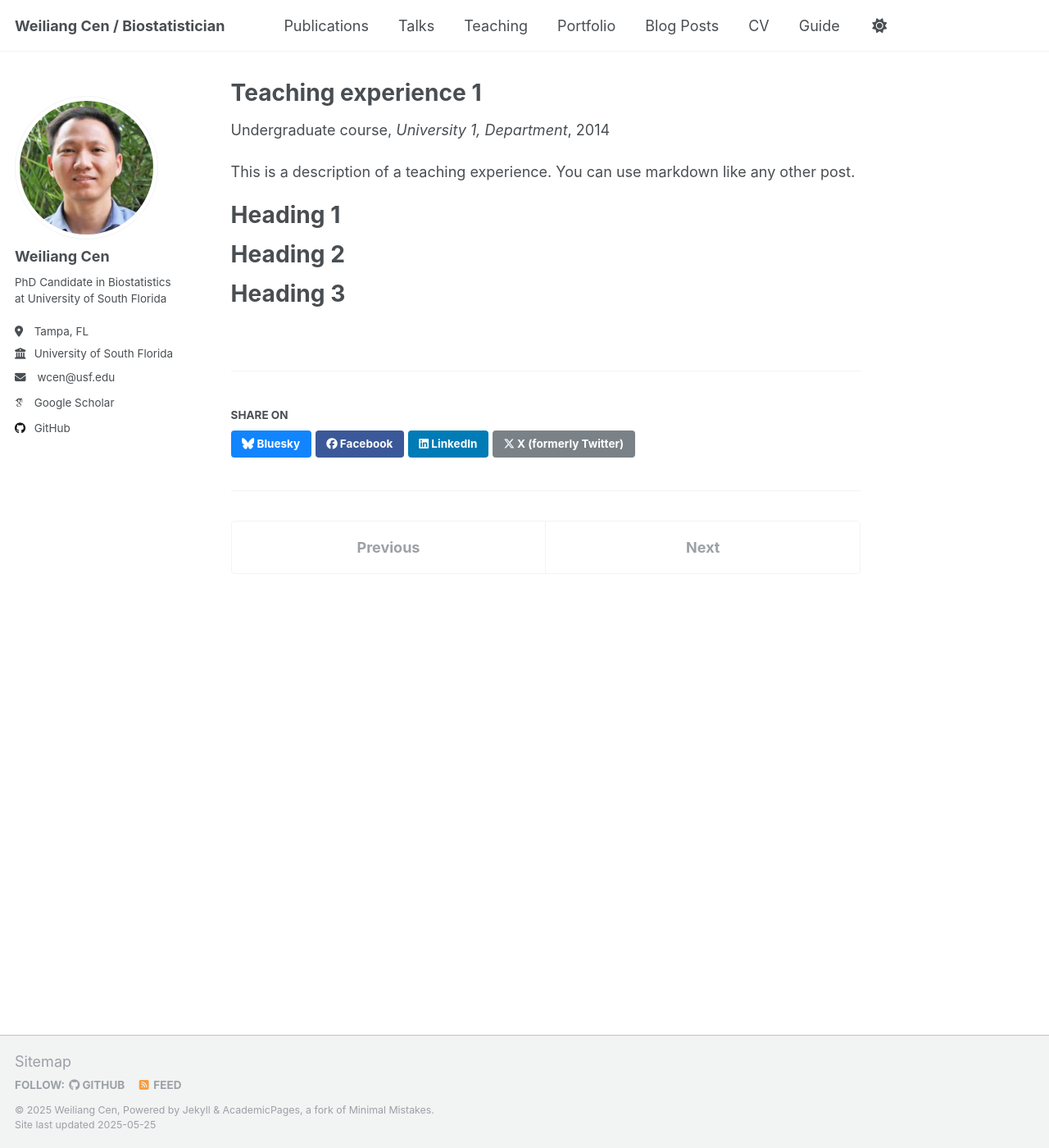
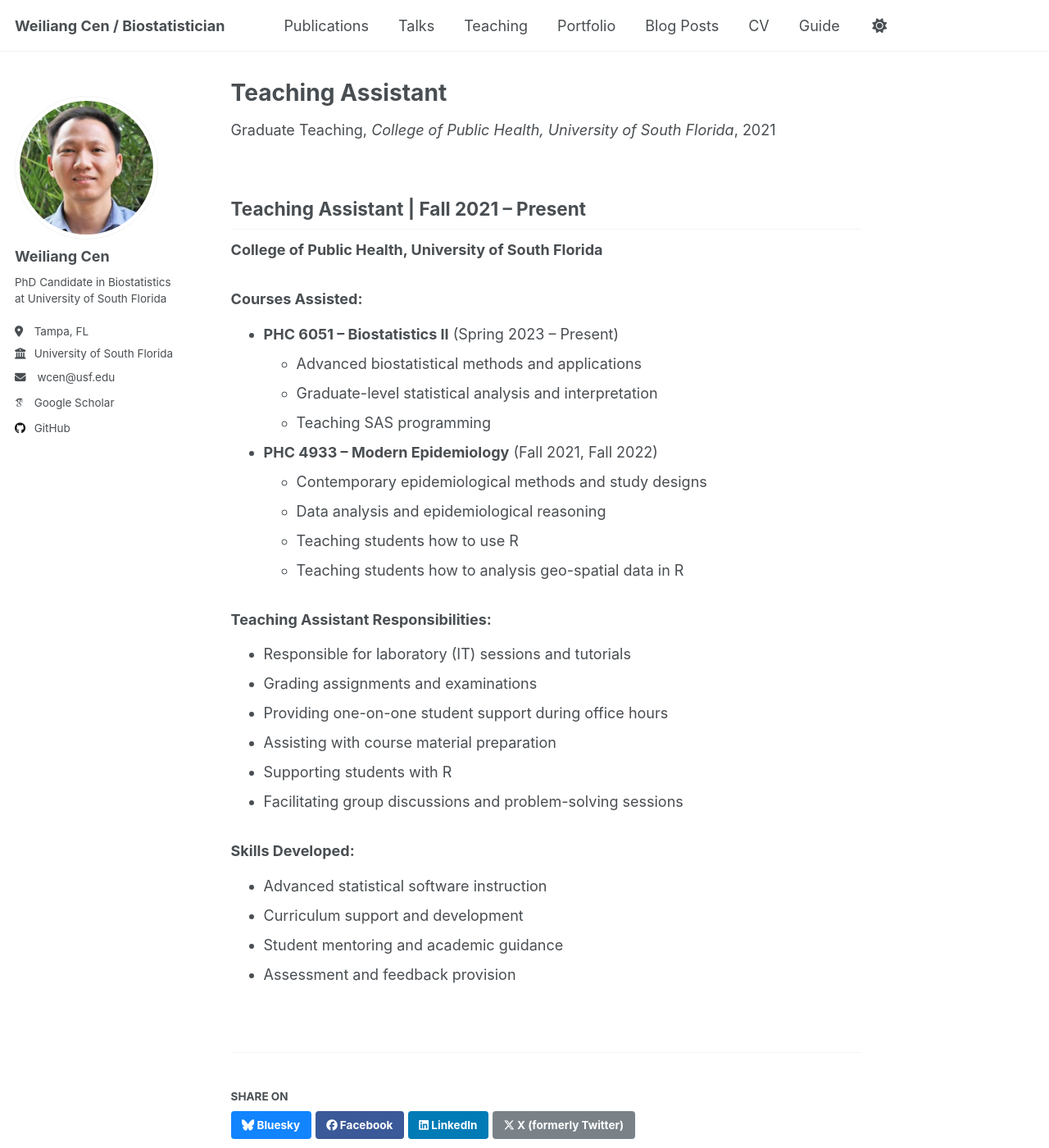
Before and after one commit to w-cen/w-cen.github.io, a Jekyll site: the page built from _teaching/2014-spring-teaching-1.md, in a window 1280 px wide and 1400 px high. Shown: the whole window at 82% size. Built offline with Jekyll 4.4.1, drawn with Linux system fonts in a browser that asks for light colours; some web fonts are replaced.

Commit message:
Update 2014-spring-teaching-1.md

```diff
--- a/_teaching/2014-spring-teaching-1.md
+++ b/_teaching/2014-spring-teaching-1.md
@@ -1,20 +1,42 @@
 ---
-title: "Teaching experience 1"
+title: "Teaching Assistant"
 collection: teaching
-type: "Undergraduate course"
-permalink: /teaching/2014-spring-teaching-1
-venue: "University 1, Department"
-date: 2014-01-01
-location: "City, Country"
+type: "Graduate Teaching"
+permalink: /teaching/2021-teaching-assistant
+venue: "College of Public Health, University of South Florida"
+date: 2021-08-01
+location: "Tampa, FL"
 ---
 
-This is a description of a teaching experience. You can use markdown like any other post.
+## Teaching Assistant | Fall 2021 – Present
 
-Heading 1
-======
+**College of Public Health, University of South Florida**
 
-Heading 2
-======
+### Courses Assisted:
 
-Heading 3
-======
+* **PHC 6051 – Biostatistics II** (Spring 2023 – Present)
+  - Advanced biostatistical methods and applications
+  - Graduate-level statistical analysis and interpretation
+  - Teaching SAS programming
+
+* **PHC 4933 – Modern Epidemiology** (Fall 2021, Fall 2022)
+  - Contemporary epidemiological methods and study designs
+  - Data analysis and epidemiological reasoning
+  - Teaching students how to use R
+  - Teaching students how to analysis geo-spatial data in R
+
+### Teaching Assistant Responsibilities:
+
+- Responsible for laboratory (IT) sessions and tutorials
+- Grading assignments and examinations
+- Providing one-on-one student support during office hours
+- Assisting with course material preparation
+- Supporting students with R
+- Facilitating group discussions and problem-solving sessions
+
+### Skills Developed:
+
+- Advanced statistical software instruction
+- Curriculum support and development
+- Student mentoring and academic guidance
+- Assessment and feedback provision
```
